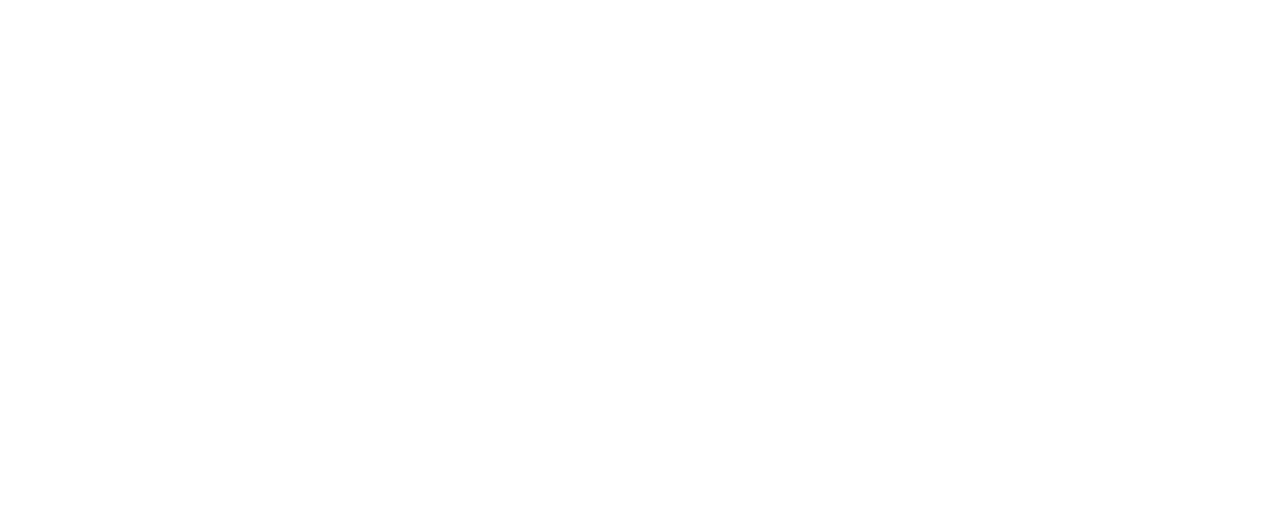
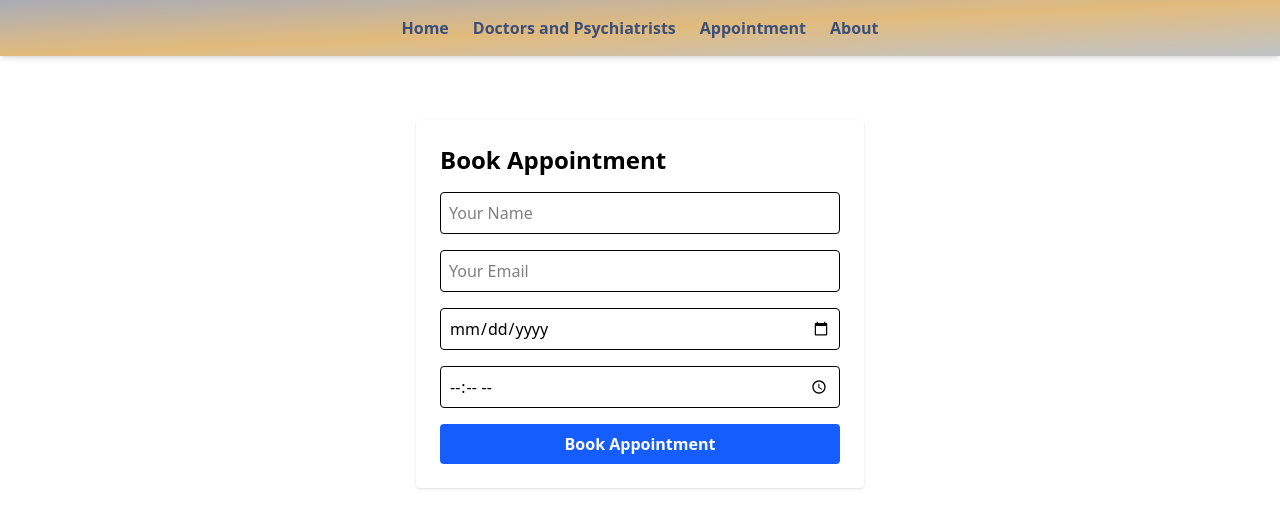
Before and after one commit to Kal2721/MindEase-mental-health-app, a React (Vite) app in the folder mind-ease-app/: page /appointment in a window 1280 px wide. Before the commit this address had no page. Shown: the top 528 px of the page. Built offline with nearby package versions, Linux system fonts and the light colour scheme.

Commit message:
Adding Doctors profile page to show a detailed information on the doctors profile

```diff
--- a/mind-ease-app/src/App.jsx
+++ b/mind-ease-app/src/App.jsx
@@ -3,9 +3,13 @@
 import NavBar from './components/NavBar'
 import Home from "./pages/Home"
 import DoctorsList from "./pages/DoctorsList"
+import DoctorsProfile from "./pages/DoctorsProfile"
+import ChatBot from "./pages/ChatBot"
+import Appointment from "./pages/Appointment"
 import Login from "./pages/Login"
 import SignUp from "./pages/SignUp"
 import WelcomePage from "./pages/WelcomePage"
+import About from "./pages/About"
 import './index.css'
 
 function App() {
@@ -19,6 +23,10 @@
 						<Route path="/doctors-list" element={<DoctorsList />} />
 						<Route path="/login" element={<Login />} />
 						<Route path="/signup" element={<SignUp />} />
+						<Route path="/appointment" element={<Appointment />} />
+						<Route path="/doctors-profile/:id" element={<DoctorsProfile />} />
+						<Route path="/Chat" element={<ChatBot />} />
+						<Route path="/about" element={<About />} />
 					</Routes>
 				</div>
 			</Router>
--- a/mind-ease-app/src/components/NavBar.jsx
+++ b/mind-ease-app/src/components/NavBar.jsx
@@ -20,6 +20,18 @@
 					>
 						Doctors and Psychiatrists
 					</NavLink>
+					<NavLink
+						to="/appointment"
+						className={({ isActive }) => `hover:text-[#3B4F7A] transition ${isActive ? "text-[#3B4F7A] font-bold" : "text-[#3B4F7A] font-semibold"}`}
+					>
+						Appointment
+					</NavLink>
+					<NavLink
+						to="/about"
+						className={({ isActive }) => `hover:text-[#3B4F7A] transition ${isActive ? "text-[#3B4F7A] font-bold" : "text-[#3B4F7A] font-semibold"}`}
+					>
+						About
+					</NavLink>
 				</div>
 			</nav>
 		</div>
--- a/mind-ease-app/src/components/ViewAllDoctors.jsx
+++ b/mind-ease-app/src/components/ViewAllDoctors.jsx
@@ -3,7 +3,7 @@
 const ViewAllDoctors = () => {
     return (
         <div className="mx-auto max-w-lg my-10 px-6 text-center">
-            <Link to="/doctors" className="inline-block bg-gray-300 font-bold text-[#1D3557] text-center rounded-xl hover:bg-gray-700 hover:text-white px-6 py-3 rounded-full shadow-md hover:bg-blue-700 transition-colors duration-300">
+            <Link to="/doctors-list" className="inline-block bg-gray-300 font-bold text-[#1D3557] text-center rounded-xl hover:bg-gray-700 hover:text-white px-6 py-3 rounded-full shadow-md hover:bg-blue-700 transition-colors duration-300">
                 View All Doctors
             </Link>
         </div>
--- a/mind-ease-app/src/components/ui/DoctorCard.jsx
+++ b/mind-ease-app/src/components/ui/DoctorCard.jsx
@@ -12,7 +12,7 @@
 			<div className="absolute top-16 left-1/2 transform -translate-x-1/2">
 				<div className="relative">
 					<img
-						className="w-24 h-24 rounded-full border-4 border-white shadow-lg"
+						className="w-24 h-24 rounded-full border-4 border-white object-scale-down shadow-lg"
 						src={doctor.image}
 						alt={doctor.name}
 					/>
@@ -45,7 +45,7 @@
 					<Button
 						variant="primary"
 						size="small"
-						onClick={() => navigate()}
+						onClick={() => navigate('/appointment')}
 					>
 						Book
 					</Button>
@@ -59,7 +59,7 @@
 					<Button
 						variant="primary"
 						size="small"
-						onClick={() => navigate()}
+						onClick={() => navigate(`/doctors-profile/${doctor.id}`)}
 					>
 						Profile
 					</Button>
--- /dev/null
+++ b/mind-ease-app/src/pages/About.jsx
@@ -0,0 +1,14 @@
+import React from 'react'
+import NavBar from '../components/NavBar'
+
+const About = () => {
+    return (
+        <div>
+            <NavBar />
+            <h1 className="text-3xl font-bold mb-4 text-center">About MindEase</h1>
+            <p className="text-lg mb-6 px-4 text-center">Coming Soon...</p>
+        </div>
+    )
+}
+
+export default About;
--- /dev/null
+++ b/mind-ease-app/src/pages/Appointment.jsx
@@ -0,0 +1,74 @@
+import React, { useState } from 'react';
+import NavBar from '../components/NavBar'
+
+const Appointment = () => {
+    const [form, setForm] = useState({
+        name: '',
+        email: '',
+        date: '',
+        time: '',
+    });
+
+    const handleChange = (e) => {
+        setForm({ ...form, [e.target.name]: e.target.value });
+    };
+
+    const handleSubmit = (e) => {
+        e.preventDefault();
+        alert('Appointment booked!');
+        // You can add further logic here
+    };
+
+    return (
+        <div>
+            <NavBar />
+            <div className="max-w-md mx-auto mt-10 p-6 bg-white rounded shadow">
+                <h1 className="text-2xl font-bold mb-4">Book Appointment</h1>
+                <form onSubmit={handleSubmit} className="space-y-4">
+                    <input
+                        className="w-full p-2 border rounded"
+                        type="text"
+                        name="name"
+                        placeholder="Your Name"
+                        value={form.name}
+                        onChange={handleChange}
+                        required
+                    />
+                    <input
+                        className="w-full p-2 border rounded"
+                        type="email"
+                        name="email"
+                        placeholder="Your Email"
+                        value={form.email}
+                        onChange={handleChange}
+                        required
+                    />
+                    <input
+                        className="w-full p-2 border rounded"
+                        type="date"
+                        name="date"
+                        value={form.date}
+                        onChange={handleChange}
+                        required
+                    />
+                    <input
+                        className="w-full p-2 border rounded"
+                        type="time"
+                        name="time"
+                        value={form.time}
+                        onChange={handleChange}
+                        required
+                    />
+                    <button
+                        className="w-full bg-blue-600 text-white py-2 rounded font-semibold"
+                        type="submit"
+                    >
+                        Book Appointment
+                    </button>
+                </form>
+            </div>
+        </div>
+    );
+}
+
+export default Appointment;
--- /dev/null
+++ b/mind-ease-app/src/pages/ChatBot.jsx
@@ -0,0 +1,11 @@
+import React from 'react'
+
+const ChatBot = () => {
+    return (
+        <div>
+            <h1>sample</h1>
+        </div>
+    )
+}
+
+export default ChatBot
--- a/mind-ease-app/src/pages/DoctorsList.jsx
+++ b/mind-ease-app/src/pages/DoctorsList.jsx
@@ -1,4 +1,5 @@
 import React from "react";
+import NavBar from '../components/NavBar'
 import doctorsData from "../mockData.json";
 import image15 from '../assets/images/image15.jpg';
 import DoctorCard from "../components/ui/DoctorCard";
@@ -9,7 +10,8 @@
     : doctorsData.doctors;
 
   return (
-    <>
+    <div>
+      {!isHome && <NavBar />}
       <div style={{ backgroundImage: `url(${image15})` }} className="bg-center justify-center align-center h-24 w-full rounded-lg shadow-md mb-8 text-center flex items-center p-6">
         <h1 className="text-4xl font-bold mb-6 text-[#1D3557] #col-span-full">Available Doctors</h1>
       </div>
@@ -18,7 +20,7 @@
           <DoctorCard key={doctor.id} doctor={doctor} />
         ))}
       </div>
-    </>
+    </div>
   );
 };
 
--- /dev/null
+++ b/mind-ease-app/src/pages/DoctorsProfile.jsx
@@ -0,0 +1,35 @@
+import React from "react";
+import { useParams } from "react-router-dom";
+import doctorsData from "../mockData.json";
+
+const DoctorProfile = () => {
+    const { id } = useParams();
+    const doctor = doctorsData.doctors.find((doc) => String(doc.id) === id);
+
+
+    if (!doctor) {
+        return <div className="text-center mt-10">Doctor not found.</div>;
+    }
+
+    return (
+        <div className="max-w-2xl mx-auto p-6 bg-white rounded-lg shadow-lg mt-10">
+            <img
+                src={doctor.image}
+                alt={doctor.name}
+                className="w-32 h-32 rounded-full mx-auto mb-4 border-4 border-gray-200"
+            />
+            <h2 className="text-3xl font-bold text-center mb-2">{doctor.name}</h2>
+            <p className="text-center text-gray-600 mb-4">{doctor.specialty}</p>
+            <p className="text-center text-gray-500 mb-4">{doctor.experience} of experience</p>
+            <p className="text-center text-green-600 font-semibold mb-4">{doctor.price}</p>
+            <p className="mb-4">{doctor.about}</p>
+            <div className="mb-2"><strong>Location:</strong> {doctor.location}</div>
+            <div className="mb-2"><strong>Languages:</strong> {doctor.languages.join(", ")}</div>
+            <div className="mb-2"><strong>Education:</strong> {doctor.education.join(", ")}</div>
+            <div className="mb-2"><strong>Rating:</strong> {doctor.rating} ({doctor.reviewCount} reviews)</div>
+            {/* Add more details as needed */}
+        </div>
+    );
+};
+
+export default DoctorProfile;
```
Also changed, not shown: mind-ease-app/src/mockData.json (+159 -46 lines). Lines whose indentation alone changed are shown as unchanged.
